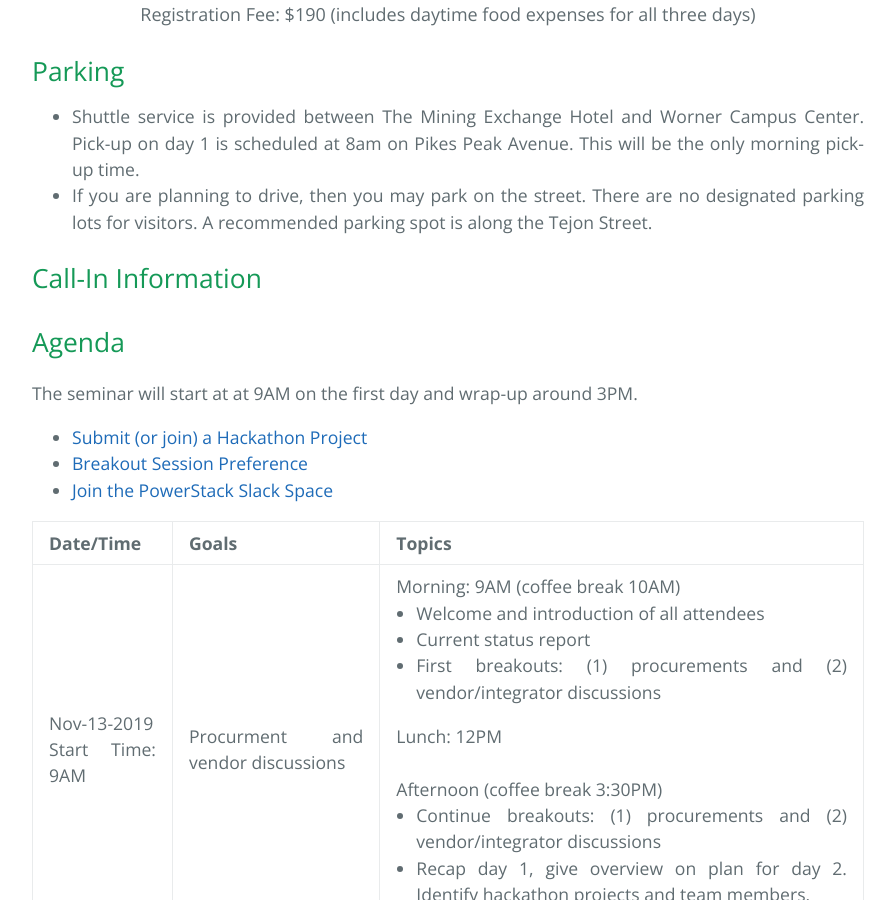
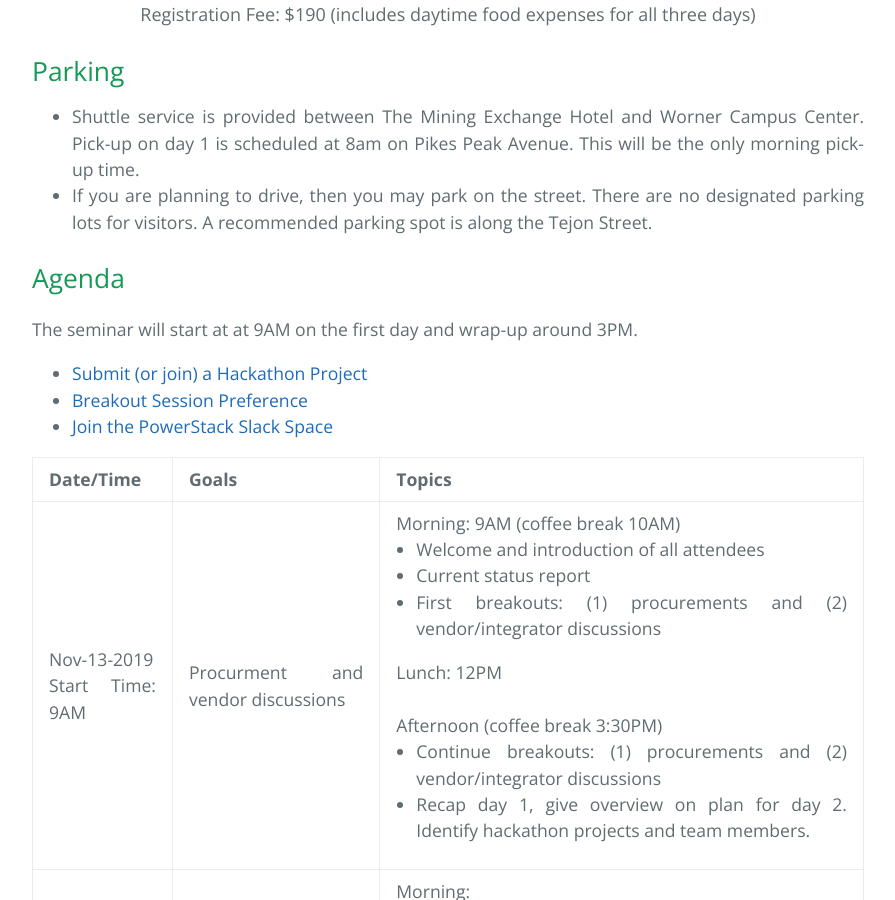
Before and after one commit to HPCPowerStack/hpcpowerstack.github.io, a Jekyll site: the page built from powerstack-nov19.md, in a window 1280 px wide and 900 px high, scrolled down 1078 px. Shown: the whole window, without its empty margins (192-1087 px from the left). Built offline with Jekyll 4.4.1, drawn with Linux system fonts in a browser that asks for light colours; the repository's description, which GitHub fills in, is left out.

Commit message:
Remove section for call in info. This will go directly to mailing list.

```diff
--- a/powerstack-nov19.md
+++ b/powerstack-nov19.md
@@ -17,8 +17,6 @@ Pick-up on day 1 is scheduled at 8am on Pikes Peak Avenue. This will be the
 only morning pick-up time.
 * If you are planning to drive, then you may park on the street. There are no designated
 parking lots for visitors. A recommended parking spot is along the Tejon Street.
-
-## Call-In Information
 
 ## Agenda
 The seminar will start at at 9AM on the first day and wrap-up around 3PM.
```
